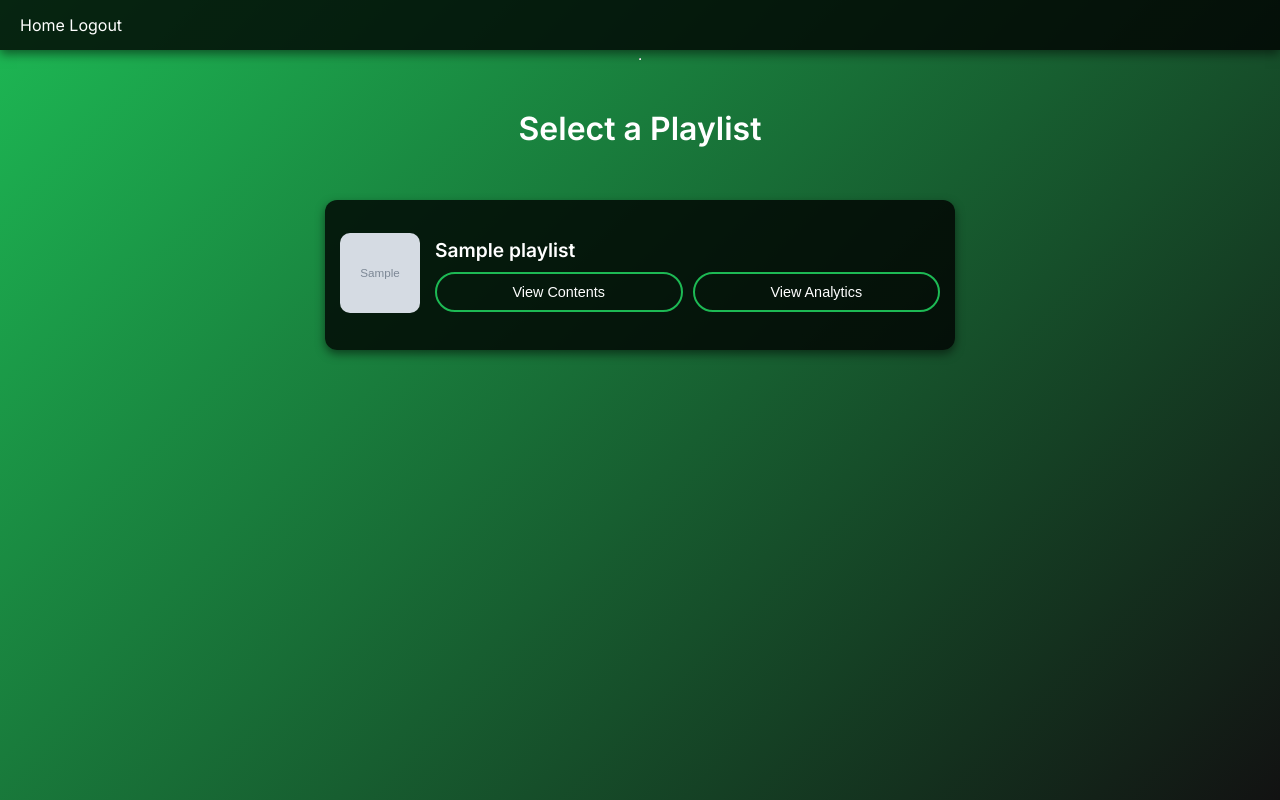
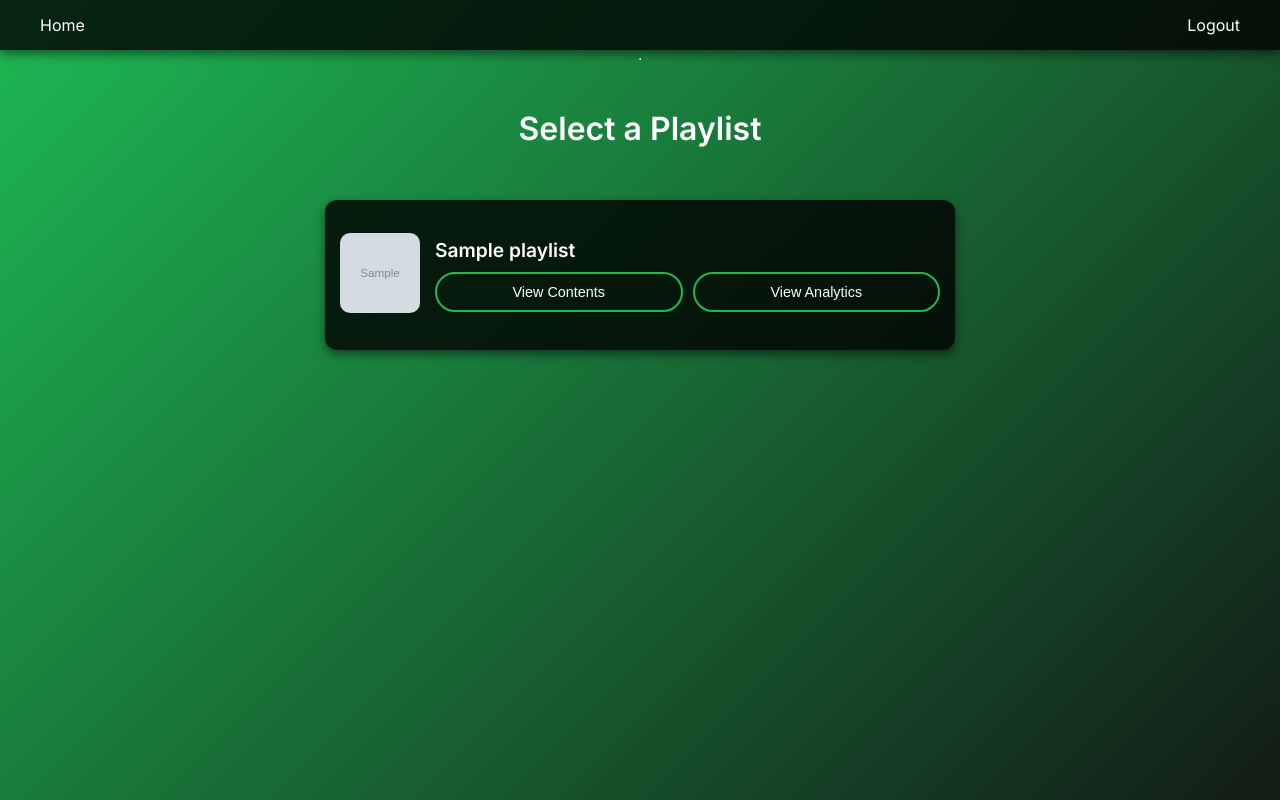
Before and after one commit to williamjones0471/TuneTrack, a Django app: template musicapp/templates/musicapp/select_playlist.html in a window 1280 px wide. Run offline with Django 5.2, Linux system fonts and the light colour scheme; the template is opened without the code that fills it: most values are stand-ins (such as "Sample title", 1, 10 or a date in 2020); grey boxes marked "Sample" are stand-in pictures.

Commit message:
Update nav bar to move logout to the right

```diff
--- a/musicapp/templates/musicapp/select_playlist.html
+++ b/musicapp/templates/musicapp/select_playlist.html
@@ -20,16 +20,24 @@
                 min-height: 100vh;
                 display: flex;
                 flex-direction: column;
+                background-size: 110%
             }
 
             /* Navigation Bar */
             .navbar {
-                background: rgba(0, 0, 0, 0.8);
-                padding: 15px 20px;
                 display: flex;
                 justify-content: space-between;
                 align-items: center;
+                padding: 15px 40px;
+                background: rgba(0, 0, 0, 0.8);
                 box-shadow: 0px 4px 10px rgba(0, 0, 0, 0.5);
+            }
+
+            /* Navigation Links Container */
+            .navbar nav {
+                display: flex;
+                justify-content: flex-end;
+                gap: 30px;
             }
 
             .navbar a {
@@ -38,6 +46,11 @@
                 font-size: 1rem;
                 font-weight: 500;
                 transition: color 0.3s ease;
+            }
+
+            .navbar .logout {
+                display: flex;
+                justify-content: end;
             }
 
             .navbar a:hover {
@@ -161,35 +174,14 @@
                 background: #1db954;
                 color: black;
             }
-            /* Action Buttons */
-            .action-buttons {
-                margin-top: 40px;
-                display: flex;
-                gap: 20px;
-            }
-
-            .action-buttons button {
-                padding: 12px 20px;
-                font-size: 1.2rem;
-                color: white;
-                background: #1db954;
-                border: none;
-                border-radius: 25px;
-                cursor: pointer;
-                transition: background 0.3s ease;
-            }
-
-            .action-buttons button:hover {
-                background: #1aa34a;
-            }
         </style>
     </head>
     <body>
         <div class="navbar">
             <nav>
                 <a class="nav-link" href="{% url 'home' %}">Home</a>
-                <a class="nav-link" href="{% url 'logout' %}">Logout</a>
             </nav>
+                <a class="logout" href="{% url 'logout' %}">Logout</a>
         </div>
 
         <hr>
```
Also changed, not shown: musicapp/templates/musicapp/create_playlist.html (+15 -3 lines).
